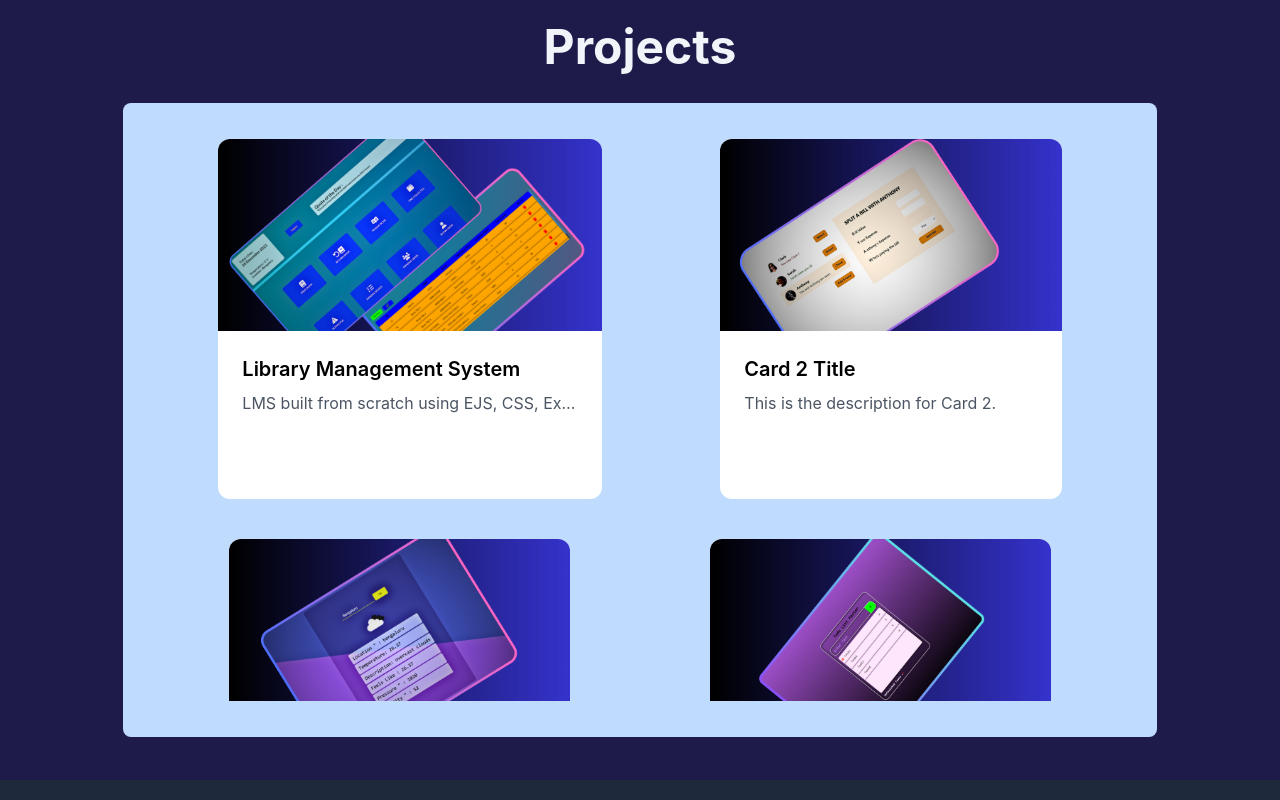
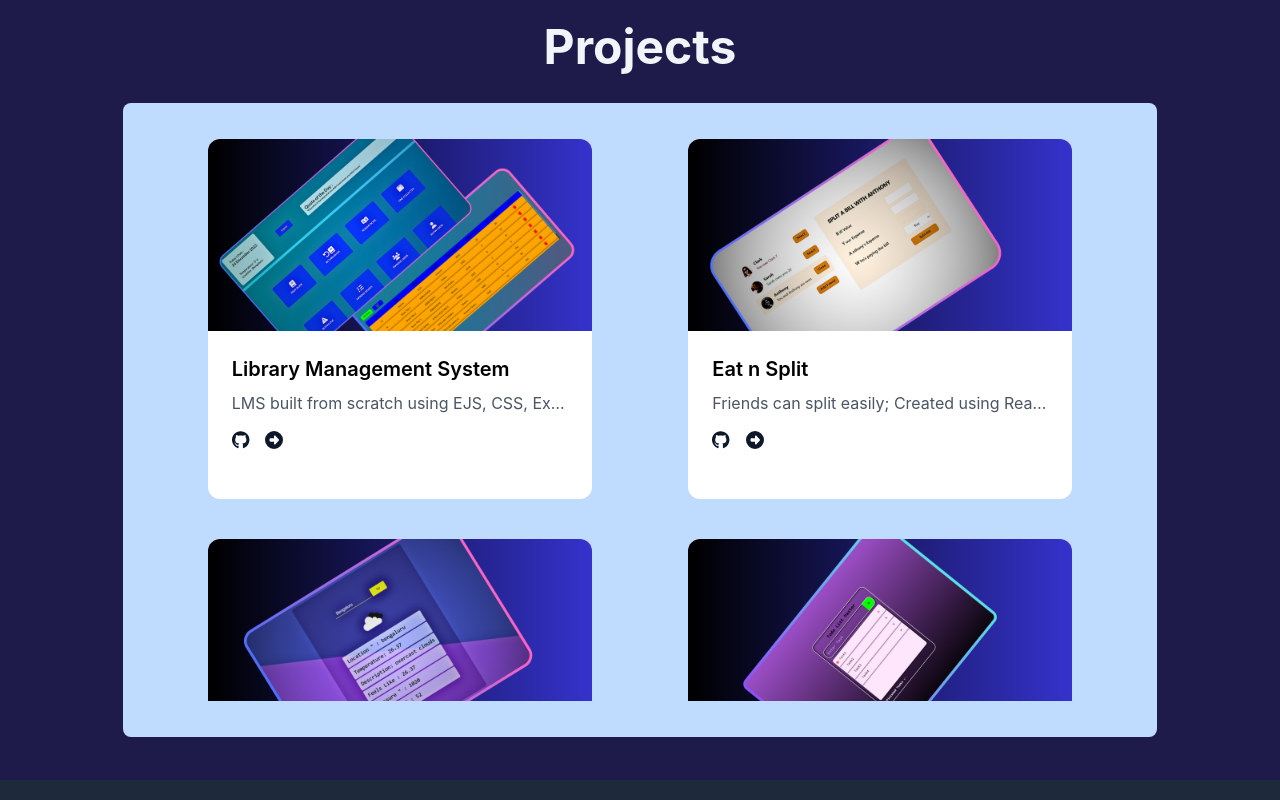
Before and after one commit to DanishSofii/portfolioV3, a React (Create React App) app: page / in a window 1280 px wide. Shown: the part 1220-2020 px from the top of the page. Built offline with nearby package versions, Linux system fonts and the light colour scheme.

Commit message:
second commit

```diff
--- a/src/components/AboutComponent.jsx
+++ b/src/components/AboutComponent.jsx
@@ -27,7 +27,7 @@ function AboutComponent() {
         </div>
         <div className="flex justify-center md:justify-around items-center p-5 pt-20 ">
             <div>
-            <h1 className=" text-slate-50 sm:text-8xl "><span className=" text-green-500 font-bold">Danish Bashir
+            <h1 className=" text-slate-50 text-3xl sm:text-7xl md:text-6xl "><span className=" text-green-500 font-bold">Danish Bashir
               </span></h1>
               <h2 className=" font-bold font-lg text-slate-300 mb-12">
                 I am a <span className="text-orange-500">
@@ -40,7 +40,7 @@ function AboutComponent() {
               />
                 </span>
               </h2>
-              <button className=" bg-green-400 h-6 w-[5rem] text-sm sm:text-lg sm:h-8 rounded-sm outline-none border-none " onClick={downloadResume}>Resume</button>
+              <button className=" bg-green-400 h-5 w-[4rem] text-[10px] sm:text-[12px] sm:h-6 rounded-sm outline-none border-none " onClick={downloadResume}>Resume</button>
             </div>
             <div>
                 <img className="imgbrd h-[20rem] w-[20rem] rounded-[50%] bg-purple-400 bg-opacity-40 hidden md:block lg:block"  src={dpimg} alt="" />
--- a/src/components/Card.jsx
+++ b/src/components/Card.jsx
@@ -17,7 +17,7 @@ function Card({ imageSrc, title, description, links }) {
               key={index}
               href={link.url}
               target='_blank'
-              className="  text-white  flex justify-center items-center text-slate-900 text-lg hover:text-orange-400 "
+              className="    flex justify-center items-center text-slate-900 text-lg hover:text-orange-400 "
             >
                 <FontAwesomeIcon icon={link.icon} className="mr-2" />
               {/* {link.text} */}
--- a/src/components/Menu.jsx
+++ b/src/components/Menu.jsx
@@ -22,27 +22,27 @@ const Menu = () => {
         className="text-white focus:outline-none"
         onClick={toggleMenu}
       >
-        <FontAwesomeIcon className='text-xl' icon={faBars} />
+        <FontAwesomeIcon className='text-xl hover:text-orange-500' icon={faBars} />
       </button>
       {isMenuOpen && (
         <div className="absolute bg-gray-800 p-4 mt-2 w-48 ">
           <ul>
-            <li className="text-white h-8 border-b border-b-slate-500 mb-4">
+            <li className="text-white h-8 border-b border-b-slate-500 mb-4 hover:border-b-orange-400">
               <Link to="about" smooth={true} duration={500} offset={-50} onClick={handleItemClick}>
                 About
               </Link>
             </li>
-            <li className="text-white h-8 border-b border-b-slate-500 mb-4">
+            <li className="text-white h-8 border-b border-b-slate-500 mb-4 hover:border-b-orange-400">
               <Link to="skills" smooth={true} duration={500} offset={-50} onClick={handleItemClick}>
                 Skills
               </Link>
             </li>
-            <li className="text-white h-8 border-b border-b-slate-500 mb-4">
+            <li className="text-white h-8 border-b border-b-slate-500 mb-4 hover:border-b-orange-400">
               <Link to="projects" smooth={true} duration={500} offset={-50} onClick={handleItemClick}>
                 Projects
               </Link>
             </li>
-            <li className="text-white h-8 border-b border-b-slate-500 mb-4">
+            <li className="text-white h-8 border-b border-b-slate-500 mb-4 hover:border-b-orange-400">
               <Link to="contact" smooth={true} duration={500} offset={-50} onClick={handleItemClick}>
                 Contact
               </Link>
--- a/src/components/Projects.jsx
+++ b/src/components/Projects.jsx
@@ -22,40 +22,40 @@ function Projects() {
     {
       id: 2,
       imageSrc: img2,
-      title: "Card 2 Title",
-      description: "This is the description for Card 2.",
+      title: "Eat n Split",
+      description: " Friends can split easily; Created using React JS  ",
       links: [
-        { text: 'GitHub', url: 'https://github.com/DanishSofii/DBMS-Project', icon: faGithub },
-        { text: 'Visit', url: 'https://example.com/link-b',icon: faArrowAltCircleRight }
+        { text: 'GitHub', url: 'https://github.com/DanishSofii/pizza-menu', icon: faGithub },
+        { text: 'Visit', url: 'https://eatsplit-dun.vercel.app/',icon: faArrowAltCircleRight }
       ]
     },
     {
       id: 3,
       imageSrc: img3,
-      title: "Card 2 Title",
-      description: "This is the description for Card 2.",
+      title: "Weather APP",
+      description: "Weather monitoring app using EJS css and JS.",
       links: [
-        { text: 'GitHub', url: 'https://github.com/DanishSofii/DBMS-Project', icon: faGithub },
+        { text: 'GitHub', url: 'https://github.com/DanishSofii/Weather-App', icon: faGithub },
         { text: 'Visit', url: 'https://example.com/link-b',icon: faArrowAltCircleRight }
       ]
     },
     {
       id: 4,
       imageSrc: img4,
-      title: "Card 2 Title",
-      description: "This is the description for Card 2.",
+      title: "TO-DO List Master",
+      description: "App for managing daily tasks easily with HTML CSS and JS.",
       links: [
-        { text: 'GitHub', url: 'https://github.com/DanishSofii/DBMS-Project', icon: faGithub },
-        { text: 'Visit', url: 'https://example.com/link-b',icon: faArrowAltCircleRight }
+        { text: 'GitHub', url: 'https://github.com/DanishSofii/To-Do-List', icon: faGithub },
+        { text: 'Visit', url: 'https://main--tangerine-custard-d73e19.netlify.app/',icon: faArrowAltCircleRight }
       ]
     },
     {
       id: 5,
       imageSrc: img5,
-      title: "Card 2 Title",
-      description: "This is the description for Card 2.",
+      title: "Calculator",
+      description: "A basic Calculator using HTML, CSS and JS",
       links: [
-        { text: 'GitHub', url: 'https://github.com/DanishSofii/DBMS-Project', icon: faGithub },
+        { text: 'GitHub', url: 'https://github.com/DanishSofii/Calculator', icon: faGithub },
         { text: 'Visit', url: 'https://example.com/link-b',icon: faArrowAltCircleRight }
       ]
     },
```
